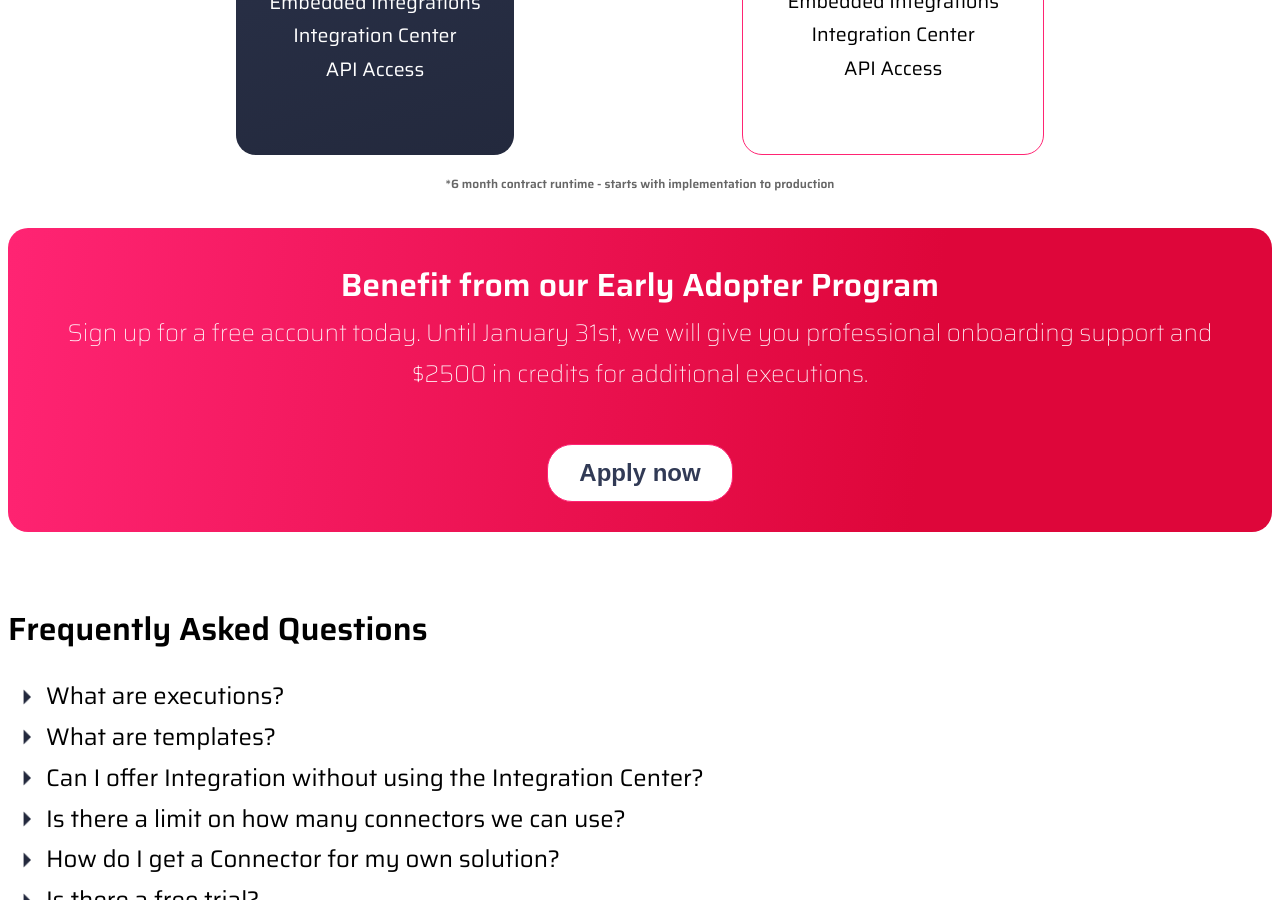
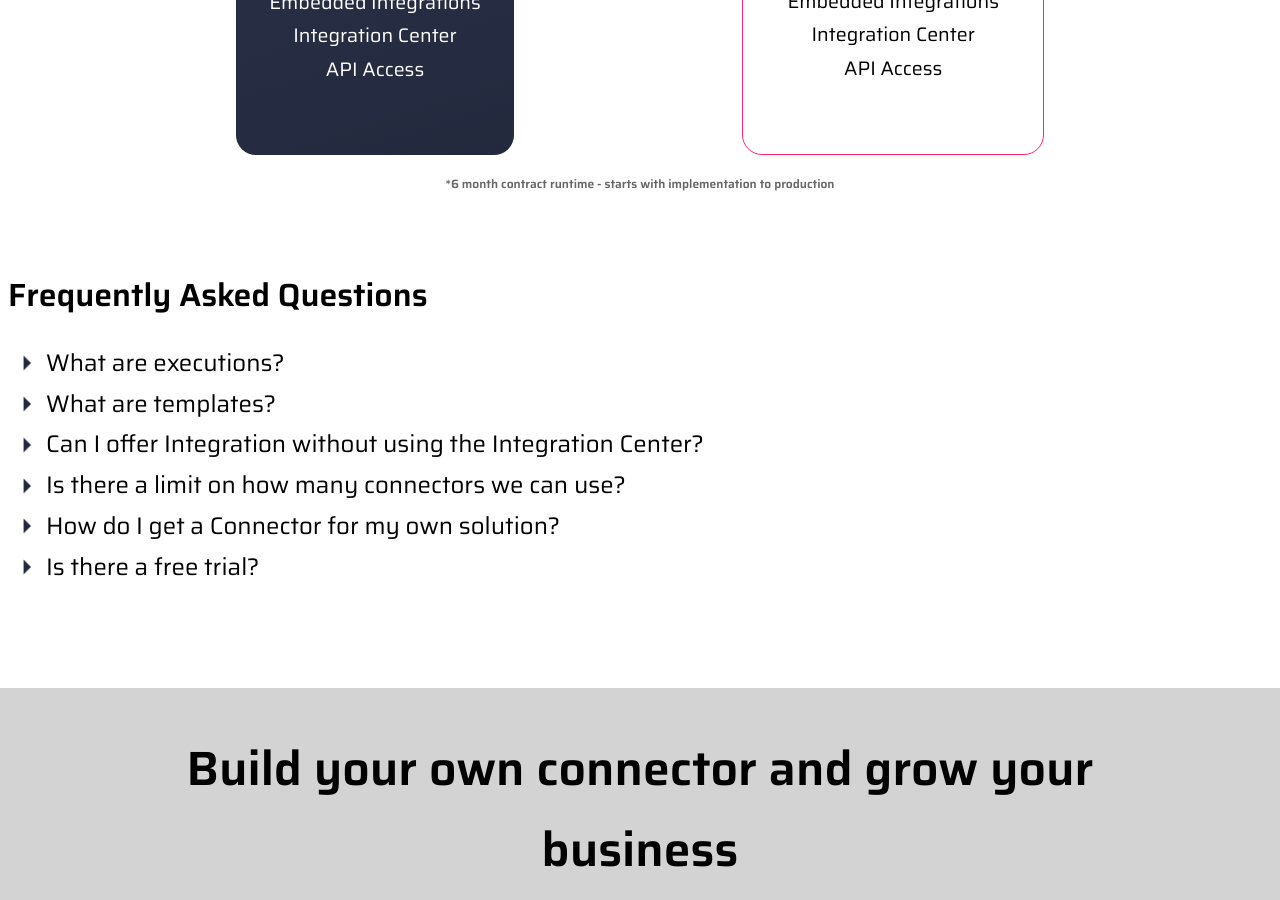
Before and after one commit to CloudEcosystemDev/Platform-Website, a Jekyll site: the page built from index.html, in a window 1280 px wide and 900 px high, scrolled down 6465 px. Built offline with Jekyll 4.4.1, drawn with Linux system fonts in a browser that asks for light colours; comment, search, counter and statistics services are not loaded.

Commit message:
Remove Early Adopter Box

```diff
--- a/index.html
+++ b/index.html
@@ -318,16 +318,6 @@ layout: default
 
   <span class="mini-text">*6 month contract runtime - starts with implementation to production
   </span>
-  <div class="radiant-small-container">
-    <div class="cont-header">Benefit from our Early Adopter Program</div>
-    <div class="cont-subheader">
-      Sign up for a free account today. Until January 31st, we will give you professional onboarding
-      support and $2500 in credits for additional executions.
-    </div>
-    <div>
-      <a href="book-demo.html"><button class="dark-text-cont">Apply now</button></a>
-    </div>
-  </div>
 
   <div class="questions-container">
     <span class="question-header">Frequently Asked Questions </span>
```
